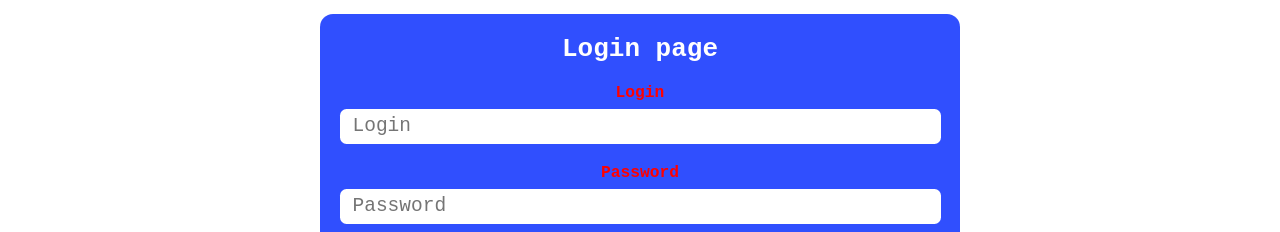
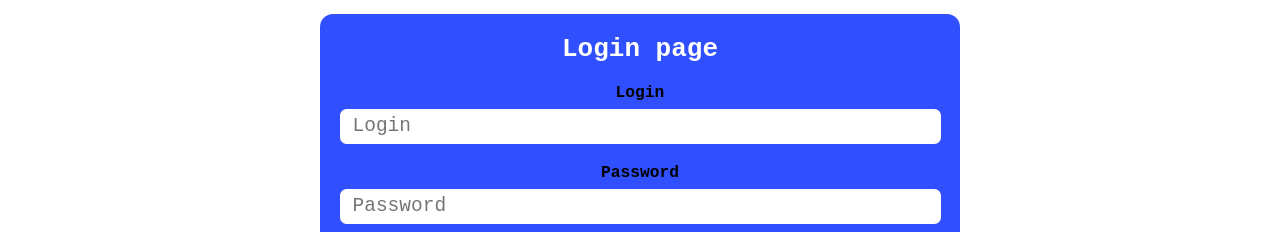
Before and after one commit to Bogdavr/Chat, a website: page static/login.html in a window 1280 px wide. Shown: the part 241-473 px from the top of the page. Drawn offline with nearby package versions, Linux system fonts and the light colour scheme.

Commit message:
Update style.css

```diff
--- a/static/style.css
+++ b/static/style.css
@@ -110,7 +110,7 @@ li {
 }
 
 .register-form__label {
-    color: red;
+    color: #fffff;
     font-weight: bold;
     font-size: 1.25rem;
     padding-top: 1rem;
```
